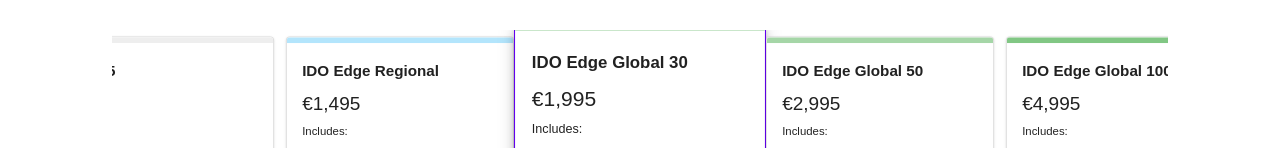
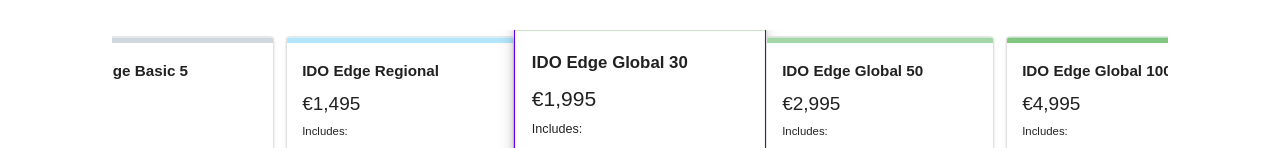
Before and after one commit to Ravnsgaard/f21-calculator, a Next.js app: page / in a window 1280 px wide. Shown: the part 206-354 px from the top of the page. Built offline with nearby package versions, Linux system fonts and the light colour scheme.

Commit message:
Update plans.ts

```diff
--- a/src/data/plans.ts
+++ b/src/data/plans.ts
@@ -29,8 +29,8 @@ export const plans: Plan[] = [
     }
   },
   {
-    id: "IDO Edge basic-5",
-    name: "Basic 5",
+    id: "basic-5",
+    name: "IDO Edge Basic 5",
     monthlyRate: 675,
     features: {
       customDomains: 5,
```
